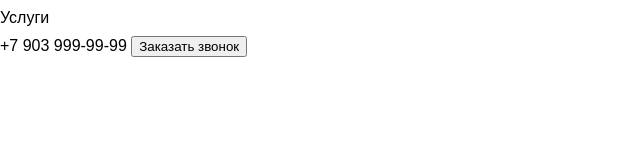
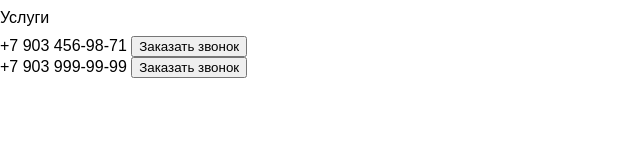
Before and after one commit to radikakirov/app, a plain HTML site: page index.html in a window 1280 px wide. Shown: the whole page, without its empty margins (0-640 px from the left). Drawn offline with Linux system fonts and the light colour scheme.

Commit message:
added new number

```diff
--- a/index.html
+++ b/index.html
@@ -14,6 +14,9 @@
             <a href="#services">Услуги</a>
         </nav>
         <div>
+            <a href="tel:+79034569871">+7 903 456-98-71</a>
+            <button>Заказать звонок</button>
+        <div>
             <a href="tel:+79039999999">+7 903 999-99-99</a>
             <button>Заказать звонок</button>
         </div>
```
